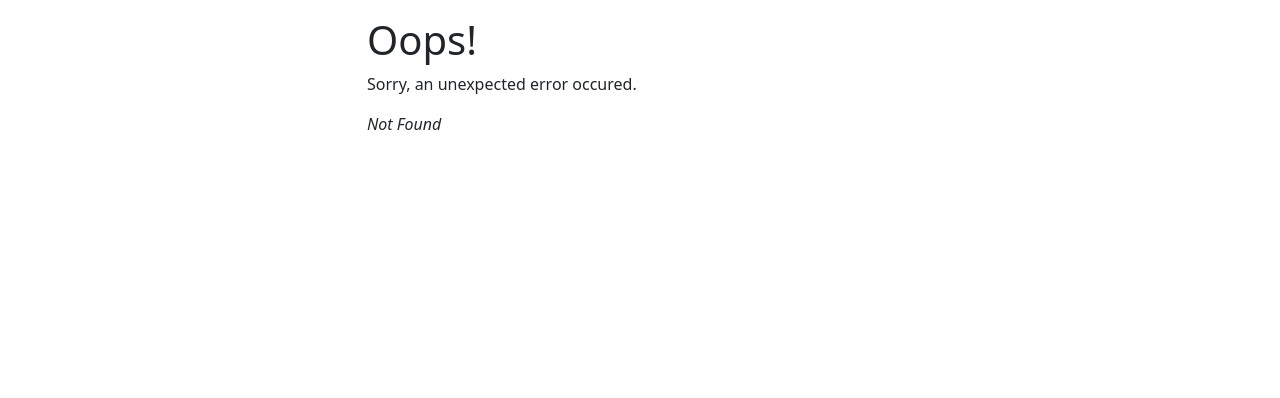
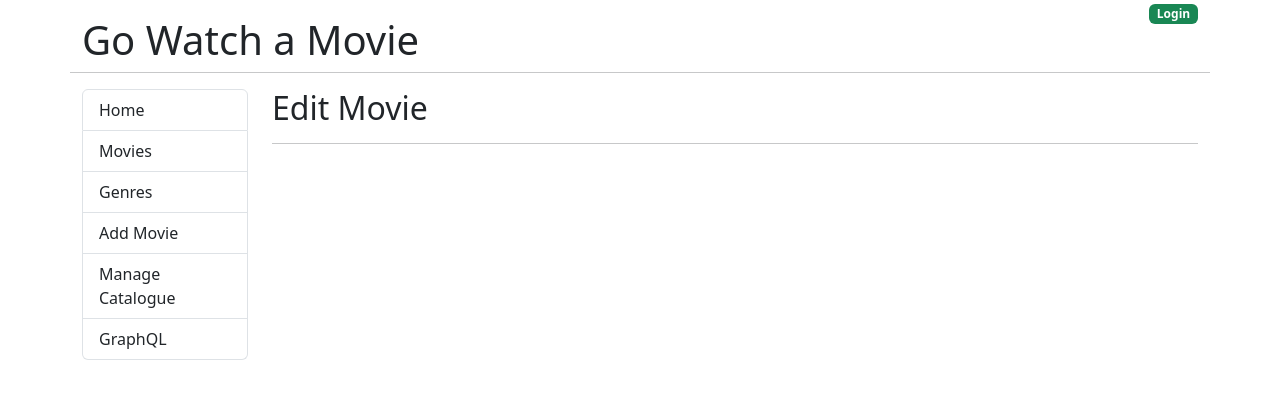
Before and after one commit to xcCodebreaker/silverscreen, a React (Create React App) app: page /admin/movie/0 in a window 1280 px wide. Before the commit this address had no page. Shown: the top 398 px of the page. Built offline with nearby package versions, Linux system fonts and the light colour scheme.

Commit message:
All routed pages are working

```diff
--- a/src/App.js
+++ b/src/App.js
@@ -1,4 +1,4 @@
-import { Outlet } from 'react-router-dom';
+import { Link, Outlet } from 'react-router-dom';
 
 function App() {
   return(
@@ -8,7 +8,7 @@
           <h1 className="mt-3">Go Watch a Movie</h1>
         </div>
       <div className="col text-end">
-        <a href="#!"><span className="badge bg-success">Login</span></a>
+        <Link to="/login"><span className="badge bg-success">Login</span></Link>
       </div>
       <hr className="mb-3"></hr>
     </div>
@@ -17,12 +17,12 @@
         <div className="col-md-2">
           <nav>
             <div className="list-group">
-              <a href="/" className="list-group-item list-group-item-action">Home</a>
-              <a href="/movies" className="list-group-item list-group-item-action">Movies</a>
-              <a href="#!" className="list-group-item list-group-item-action">Genres</a>
-              <a href="#!" className="list-group-item list-group-item-action">Add Movie</a>
-              <a href="#!" className="list-group-item list-group-item-action">Manage Catalogue</a>
-              <a href="#!" className="list-group-item list-group-item-action">GraphQL</a>
+              <Link to="/" className="list-group-item list-group-item-action">Home</Link>
+              <Link to="/movies" className="list-group-item list-group-item-action">Movies</Link>
+              <Link to="/genres" className="list-group-item list-group-item-action">Genres</Link>
+              <Link to="/admin/movie/0" className="list-group-item list-group-item-action">Add Movie</Link>
+              <Link to="/manage-catalogue" className="list-group-item list-group-item-action">Manage Catalogue</Link>
+              <Link to="/graphql" className="list-group-item list-group-item-action">GraphQL</Link>
             </div>
           </nav>
         </div>
--- /dev/null
+++ b/src/components/EditMovie.js
@@ -0,0 +1,11 @@
+const EditMovie = () => {
+
+    return(
+        <div>
+            <h2>Edit Movie</h2>
+            <hr />
+        </div>
+    )
+}
+
+export default EditMovie;
--- /dev/null
+++ b/src/components/Genres.js
@@ -0,0 +1,11 @@
+const Genres = () => {
+
+    return(
+        <div>
+            <h2>Genres</h2>
+            <hr />
+        </div>
+    )
+}
+
+export default Genres;
--- /dev/null
+++ b/src/components/GraphQL.js
@@ -0,0 +1,11 @@
+const GraphQL = () => {
+
+    return(
+        <div>
+            <h2>GraphQL</h2>
+            <hr />
+        </div>
+    )
+}
+
+export default GraphQL;
--- a/src/components/Home.js
+++ b/src/components/Home.js
@@ -1,3 +1,4 @@
+import { Link } from 'react-router-dom';
 import Ticket from './../images/movie_tickets.jpg'
 const Home = () => {
 
@@ -6,7 +7,9 @@
         <div className="text-center">
             <h2>Find a movie to watch!</h2>
             <hr />
-            <img src={Ticket} alt="movie_tickets"></img>
+            <Link to="/movies">
+                <img src={Ticket} alt="movie_tickets"></img>
+            </Link>
         </div>
         </>
     )
--- /dev/null
+++ b/src/components/Login.js
@@ -0,0 +1,11 @@
+const Login = () => {
+
+    return(
+        <div>
+            <h2>Login</h2>
+            <hr />
+        </div>
+    )
+}
+
+export default Login;
--- /dev/null
+++ b/src/components/ManageCatalogue.js
@@ -0,0 +1,11 @@
+const ManageCatalogue = () => {
+
+    return(
+        <div>
+            <h2>Manage Catalogue</h2>
+            <hr />
+        </div>
+    )
+}
+
+export default ManageCatalogue;
--- a/src/components/Movies.js
+++ b/src/components/Movies.js
@@ -1,12 +1,10 @@
 const Movies = () => {
 
     return(
-        <>
-        <div className="text-center">
+        <div>
             <h2>Movies</h2>
             <hr />
         </div>
-        </>
     )
 }
 
```
Also changed, not shown: src/components/Movie.js (added, +11 -0 lines), src/index.js (+28 -1 lines).
